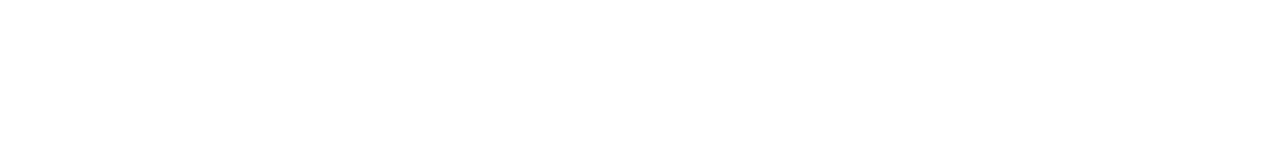
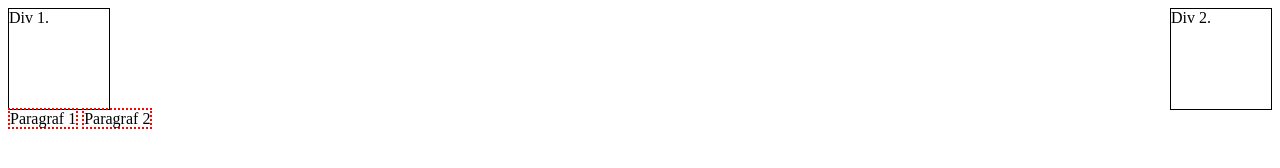
Before and after one commit to mareknibelski/exercises_html_css, a plain HTML site: page 08.Elementy_obok_siebie/index.html in a window 1280 px wide. Drawn offline with Linux system fonts and the light colour scheme.

Commit message:
add 8 work

```diff
--- /dev/null
+++ b/08.Elementy_obok_siebie/css/style.css
@@ -0,0 +1,23 @@
+.box {
+  width: 100px;
+  height: 100px;
+  border: 1px solid black;
+}
+
+#first-div {
+  float: left;
+}
+
+#second-div {
+  float: right;
+}
+
+.clearfix {
+  clear: both;
+}
+
+p {
+  width: 80px;
+  border: 2px dotted red;
+  display: inline;
+}
--- a/08.Elementy_obok_siebie/index.html
+++ b/08.Elementy_obok_siebie/index.html
@@ -3,8 +3,13 @@
 <head>
     <meta charset="UTF-8">
     <title>Task 8</title>
-
+    <link rel="stylesheet" href="css/style.css">
 </head>
 <body>
+  <div id="first-div" class="box">Div 1.</div>
+  <div id="second-div" class="box">Div 2.</div>
+  <div class="clearfix"></div>
+  <p>Paragraf 1</p>
+  <p>Paragraf 2</p>
 </body>
 </html>
```
